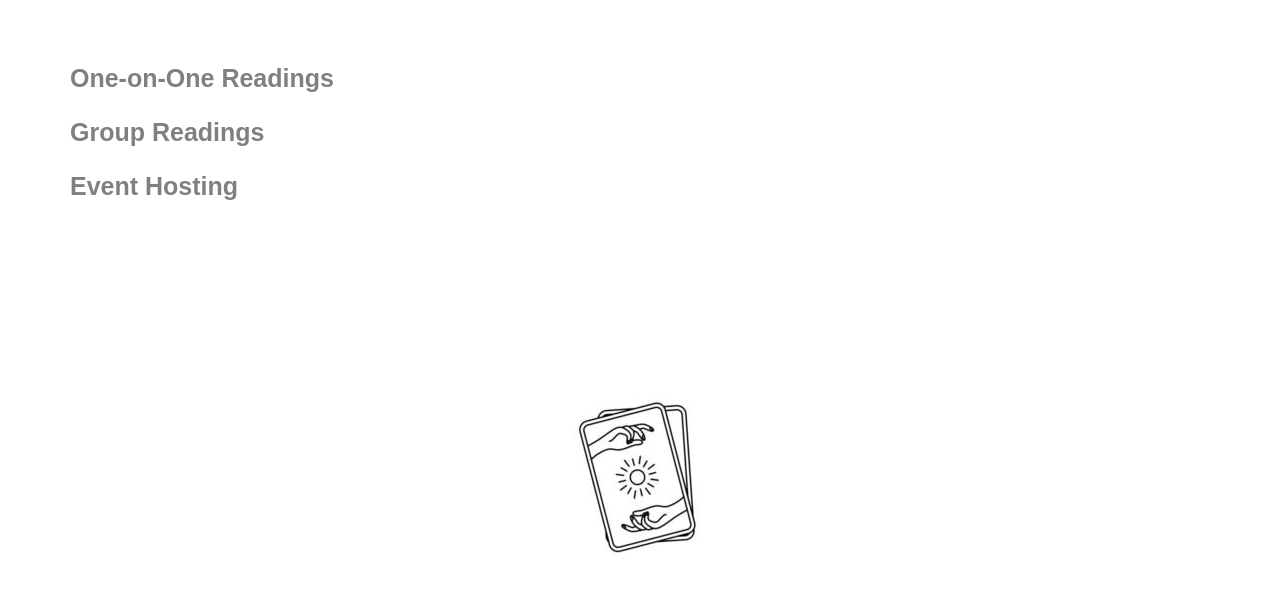
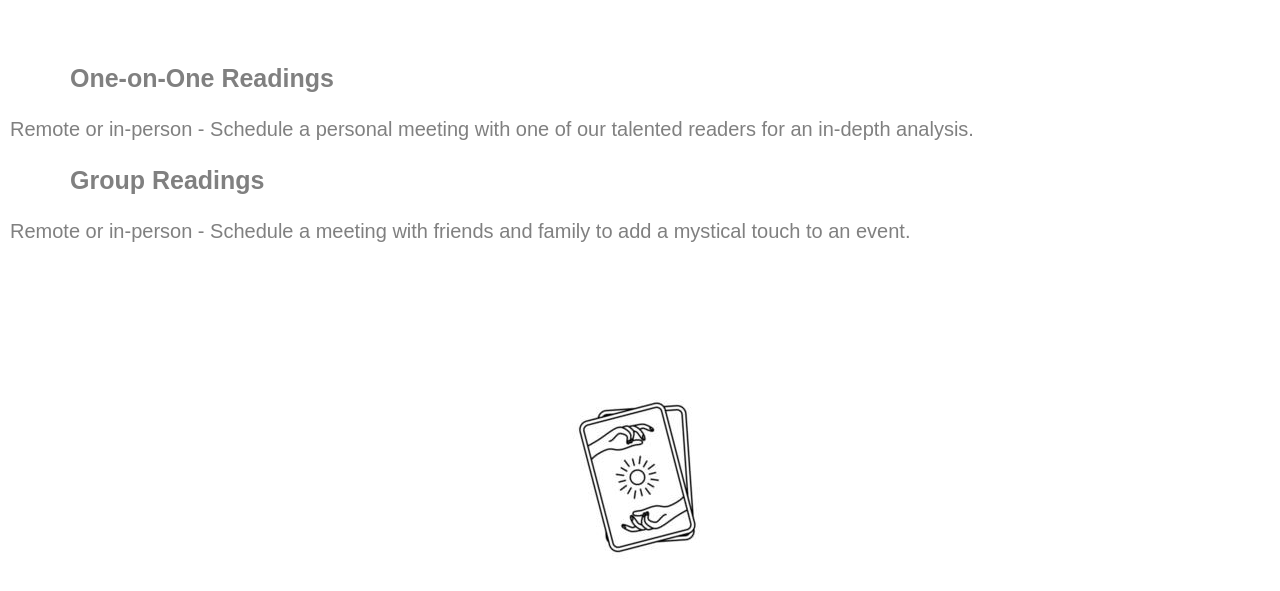
Before and after one commit to evilsizerb/CMST488, a plain HTML site: page services.html in a window 1280 px wide. Shown: the part 209-800 px from the top of the page. Drawn offline with Linux system fonts and the light colour scheme.

Commit message:
Update services.html

```diff
--- a/services.html
+++ b/services.html
@@ -25,8 +25,9 @@
 			<h2>What Services do we offer?</h2>
 			<br>
 			<h3>One-on-One Readings</h3>
+			<p>Remote or in-person - Schedule a personal meeting with one of our talented readers for an in-depth analysis.</p>
 			<h3>Group Readings</h3>
-			<h3>Event Hosting</h3>
+			<p>Remote or in-person - Schedule a meeting with friends and family to add a mystical touch to an event.</p>
 		</div>
 
 		<footer>
```
